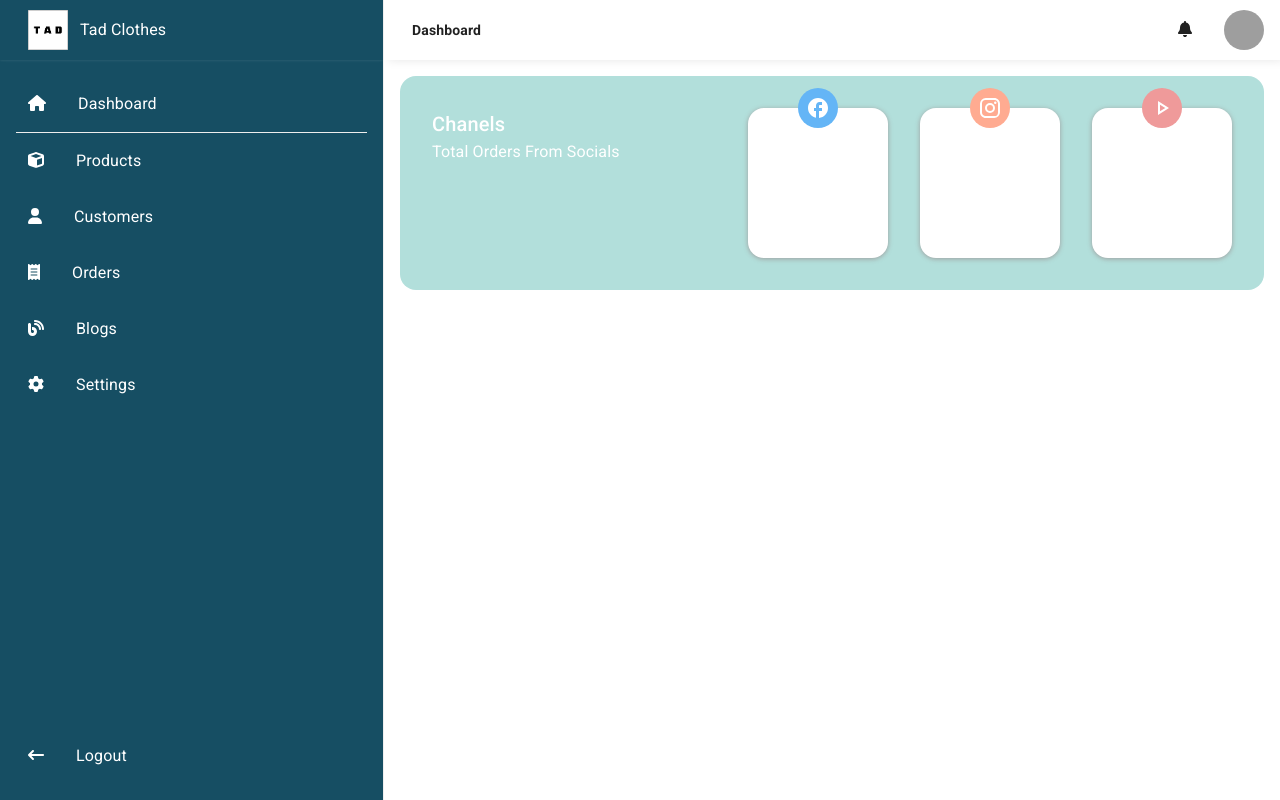
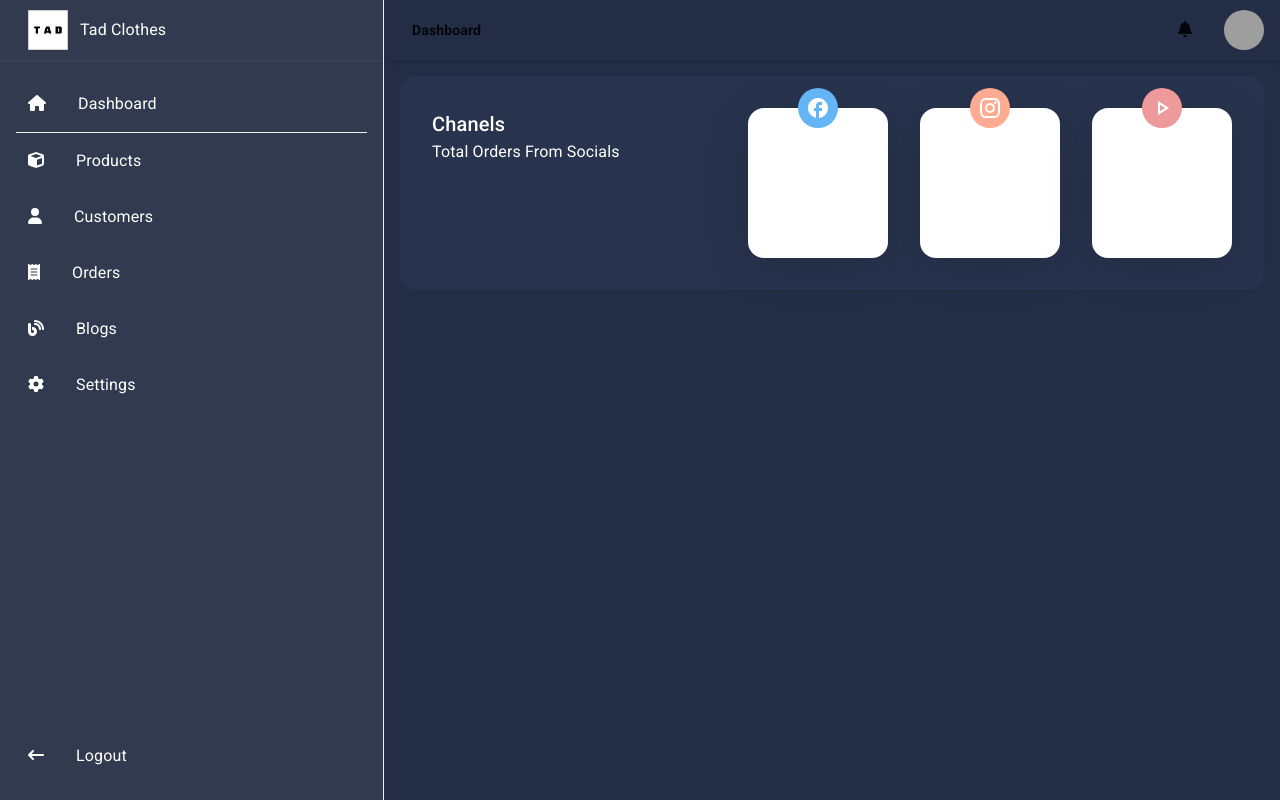
Before and after one commit to phamdatt/TAD-Admin, a React (Create React App) app: page / in a window 1280 px wide. Built offline with nearby package versions, Linux system fonts and the light colour scheme; grey boxes are pictures that could not be loaded.

Commit message:
update code

```diff
--- a/src/components/SideBar/index.tsx
+++ b/src/components/SideBar/index.tsx
@@ -1,7 +1,7 @@
 import { faArrowLeftLong } from "@fortawesome/free-solid-svg-icons";
 import { FontAwesomeIcon } from "@fortawesome/react-fontawesome";
 import { Box, Typography } from "@mui/material";
-import { useEffect, useState } from "react";
+import { useEffect, useMemo, useState } from "react";
 import { Link as LinkRouter, useLocation } from "react-router-dom";
 import { images } from "../../contants/images";
 import { localStorageKeys } from "../../contants/localStorageKeys";
@@ -32,8 +32,11 @@ function SideBar() {
     );
   }
 
+  const isChecked = useMemo(() => {
+    return MODE === "light";
+  }, [MODE]);
   return (
-    <Box className="sidebar">
+    <Box className={`sidebar ${isChecked ? "sidebar" : "sidebarDark"}`}>
       <Box className="sidebar-header">
         <img src={images.logo} alt="" className="sidebar-header--logo" />
         <Typography className="sidebar-header--title">Tad Clothes</Typography>
--- a/src/components/SideBar/style.css
+++ b/src/components/SideBar/style.css
@@ -7,8 +7,20 @@
   z-index: 100;
   display: flex;
   flex-direction: column;
-  border-right:1px solid #eee;
+  border-right: 1px solid #eee;
   background-color: rgb(22 78 99);
+}
+.sidebarDark {
+  width: var(--side-bar-width);
+  height: 100vh;
+  overflow: auto;
+  position: fixed;
+  top: 0;
+  z-index: 100;
+  display: flex;
+  flex-direction: column;
+  border-right: 1px solid #eee;
+  background-color: rgb(27 37 59 / 0.9);
 }
 .sidebar-header {
   display: flex;
@@ -44,7 +56,6 @@
   border-bottom: 1px solid #eee;
 }
 .sidebar-menu .sidebar-menu--item:hover {
-
   font-weight: 700;
 }
 .sidebar-menu .sidebar-menu--item--active {
@@ -67,5 +78,4 @@
   border: none;
 }
 .sidebar-menu--item:last-child:hover {
-
 }
--- a/src/layout/MainLayout.tsx
+++ b/src/layout/MainLayout.tsx
@@ -3,14 +3,24 @@ import SideBar from "../components/SideBar";
 import TopBar from "../components/TopBar";
 import "./style.css";
 import { Box } from "@mui/material";
+import { useMemo } from "react";
+import { getData } from "../helper/localStorage";
+import { localStorageKeys } from "../contants/localStorageKeys";
 
 function MainLayout() {
+  let MODE = getData(localStorageKeys.MODE);
+  const isChecked = useMemo(() => {
+    return MODE === "light";
+  }, [MODE]);
+
   return (
     <Box>
       <SideBar />
       <Box className="main">
 
-        <Box className="main__content">
+        <Box className="main__content" sx={{
+           backgroundColor: isChecked ? "white" : "rgb(35,45,69)",
+        }}>
           <TopBar />
           <Outlet />
         </Box>
--- a/src/pages/Customer/components/index.tsx
+++ b/src/pages/Customer/components/index.tsx
@@ -207,8 +207,6 @@ export default function TableComponentCustom() {
                   align={column.align}
                   style={{
                     minWidth: column.minWidth,
-                    backgroundColor: colors.cyan[900],
-                    color: "#fff",
                   }}
                 >
                   {column.label}
--- a/src/pages/Home/index.tsx
+++ b/src/pages/Home/index.tsx
@@ -39,7 +39,7 @@ const Home = () => {
     >
       <Box
         sx={{
-          backgroundColor: teal[100],
+          backgroundColor: 'rgb(40 51 78)',
           borderRadius: 4,
           display: "flex",
           padding: 4,
@@ -70,7 +70,7 @@ const Home = () => {
                   height: 150,
                   textAlign: "center",
                   position: "relative",
-                  boxShadow: `0 1px 5px ${grey[500]}`,
+                  boxShadow: `0 10px 45px rgba(0,0,0,0.15)}`,
                 }}
               >
                 <Typography>{item.title}</Typography>
--- a/src/pages/Orders/components/index.tsx
+++ b/src/pages/Orders/components/index.tsx
@@ -207,8 +207,6 @@ export default function TableComponentCustom() {
                   align={column.align}
                   style={{
                     minWidth: column.minWidth,
-                    backgroundColor: colors.cyan[900],
-                    color: "#fff",
                   }}
                 >
                   {column.label}
--- a/src/pages/Product/index.tsx
+++ b/src/pages/Product/index.tsx
@@ -24,7 +24,11 @@ export default function Products() {
   const handleClose = () => setOpen(false);
 
   return (
-    <Box style={{ padding: "16px" }}>
+    <Box
+      sx={{
+        padding: 4,
+      }}
+    >
       <Box className="product-actions">
         <Button
           variant="contained"
--- a/src/theme/index.ts
+++ b/src/theme/index.ts
@@ -63,7 +63,47 @@ const theme = createTheme({
             color: "white",
           }),
           ...(theme.palette.mode === "dark" && {
-            color: "black",
+            color: "white",
+          }),
+        }),
+      },
+    },
+    MuiTableRow:{
+      styleOverrides: {
+        root: ({ theme }) => ({
+          ...(theme.palette.mode === "light" && {
+          }),
+          ...(theme.palette.mode === "dark" && {
+            backgroundColor:'rgb(40 51 78)',
+            color: "white",
+          }),
+        }),
+      },
+    },
+    MuiTableCell:{
+      styleOverrides: {
+        root: ({ theme }) => ({
+          ...(theme.palette.mode === "light" && {
+
+            color: "white",
+          }),
+          ...(theme.palette.mode === "dark" && {
+            backgroundColor:'rgb(40 51 78)',
+            color: "white",
+          }),
+        }),
+      },
+    },
+    MuiTablePagination:{
+      styleOverrides: {
+        root: ({ theme }) => ({
+          ...(theme.palette.mode === "light" && {
+
+            color: "white",
+          }),
+          ...(theme.palette.mode === "dark" && {
+            backgroundColor:'rgb(40 51 78)',
+            color: "white",
           }),
         }),
       },
```
